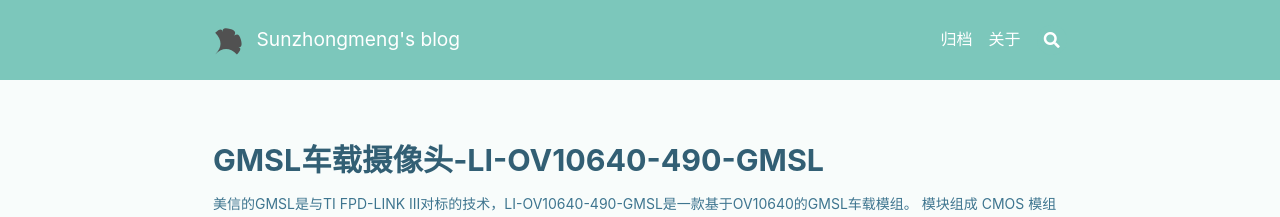
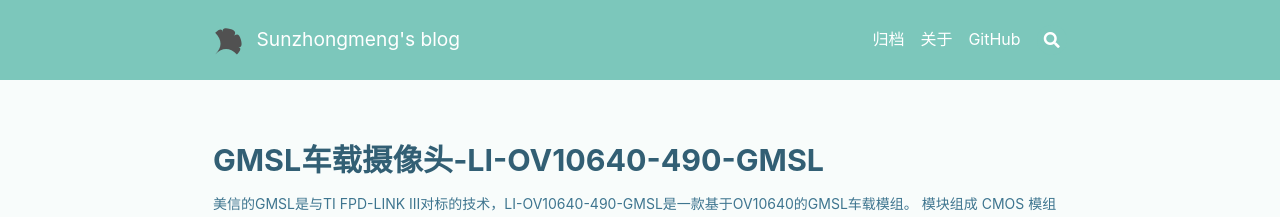
Before and after one commit to releung/sunzhongmeng.github.io, a Jekyll site: the page built from index.html, in a window 1280 px wide. Shown: the top 217 px of the page. Built offline with Jekyll 4.4.1, drawn with Linux system fonts in a browser that asks for light colours; nearby versions of some CDN libraries; the list of posts is cut into pages by our own code; comment, search, counter and statistics services are not loaded.

```diff
--- a/_data/navigation.yml
+++ b/_data/navigation.yml
@@ -11,3 +11,5 @@ header:
       zh-Hans:  关于
       zh-Hant:  關於
     url:        /about.html
+  - title:      GitHub
+    url:        https://github.com/sunzhongmeng
```
